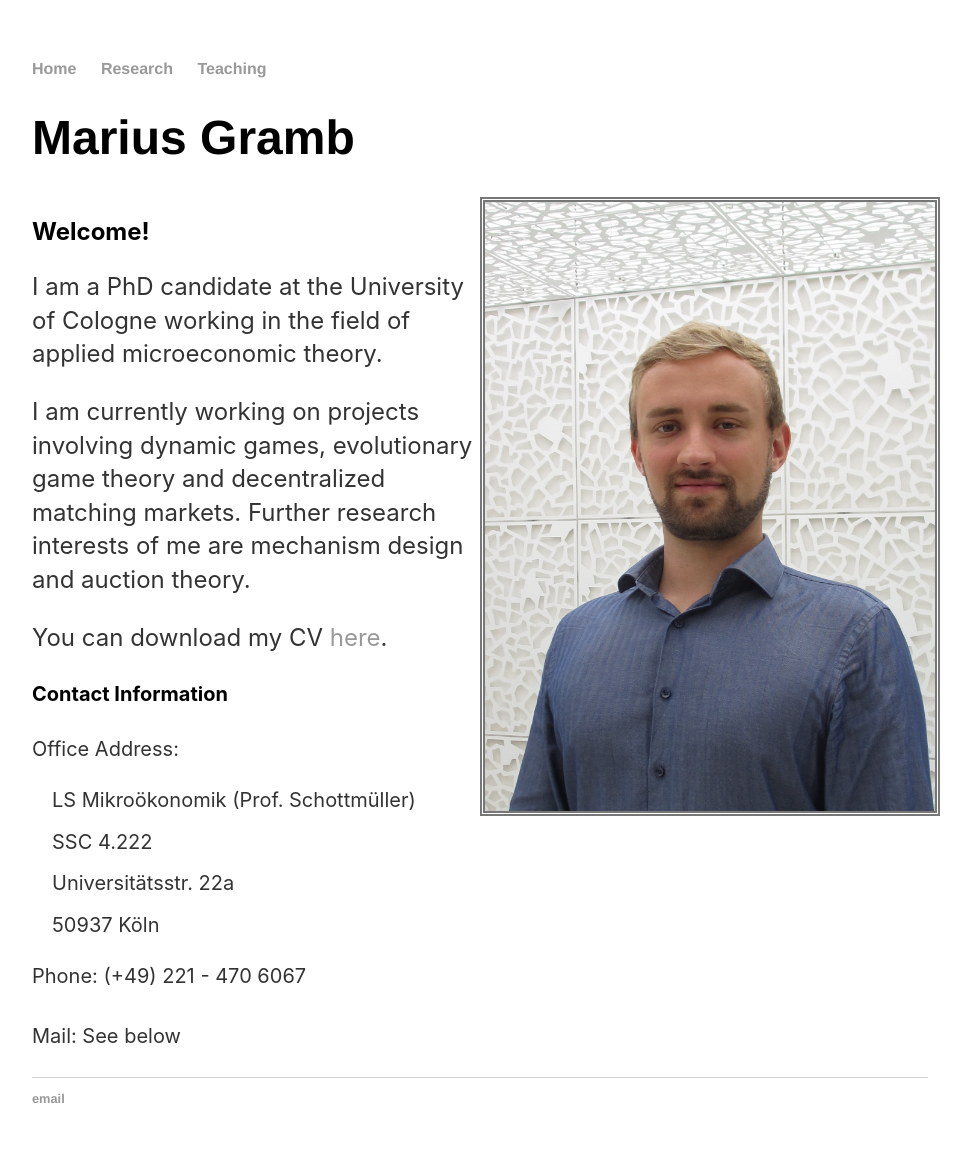
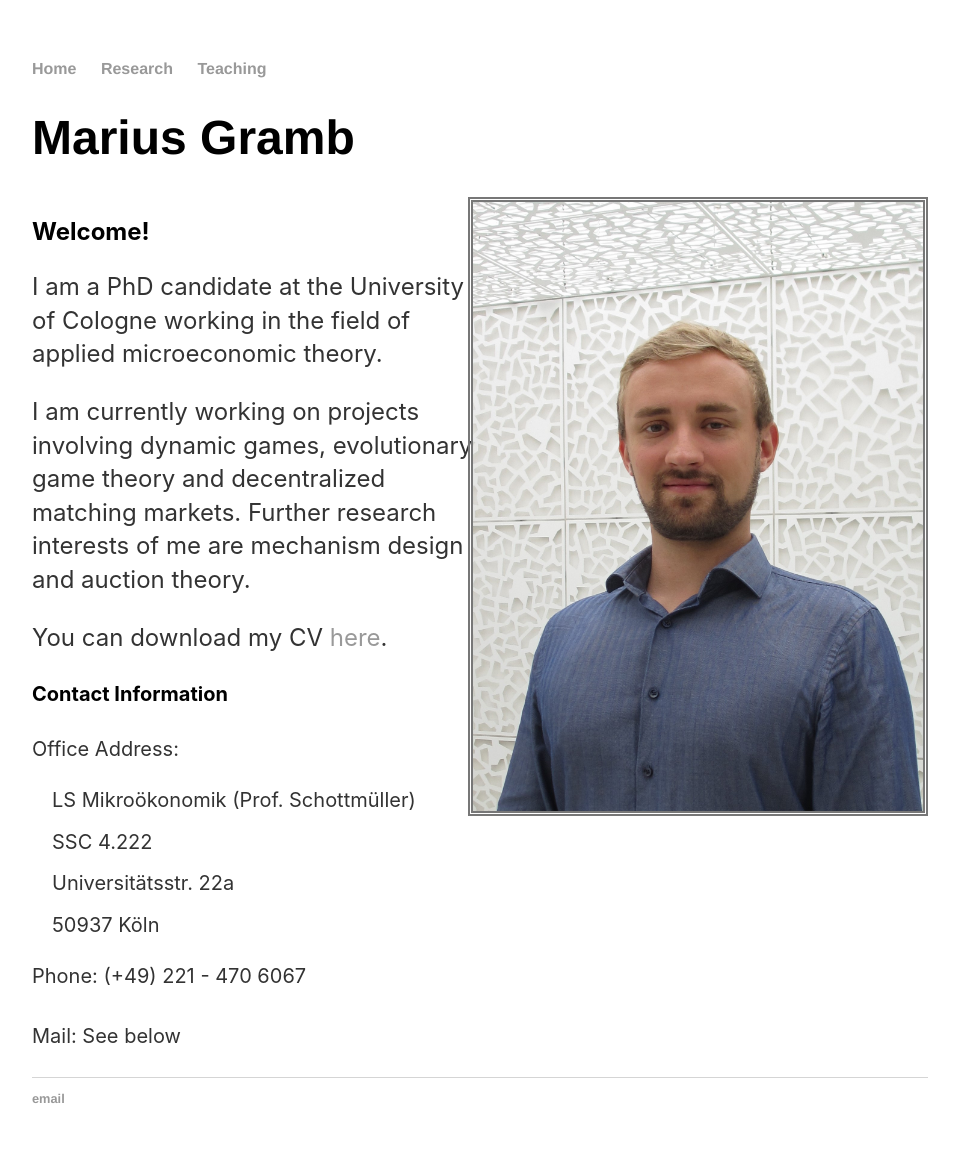
Before and after one commit to mariusgramb/mariusgramb.github.io, a Jekyll site: the page built from index.html, in a window 1280 px wide. Shown: the whole page, without its empty margins (160-1131 px from the left). Built offline with Jekyll 4.4.1, drawn with Linux system fonts in a browser that asks for light colours.

Commit message:
Update index.html

```diff
--- a/index.html
+++ b/index.html
@@ -34,6 +34,6 @@ title: Marius Gramb
 	  <img src="images/IMG_1808.jpg" alt="img" style="object-fit:contain;
 							  width:450px;
 							  height:auto;
-            border: 5px double #777777; margin-top: 1,5cm;" />
+            border: 5px double #777777; margin-top: 1,5cm;" align="right"/>
 	</div>
 </div>
```
